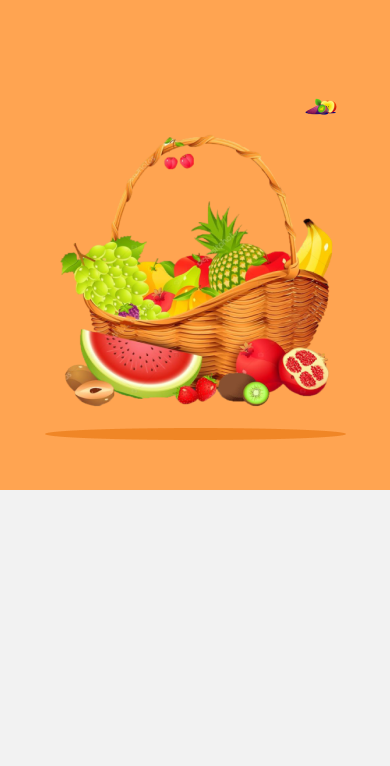
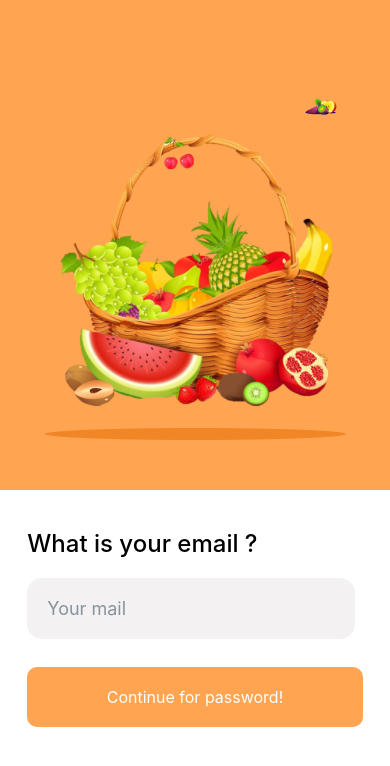
Before and after one commit to barisertakus/my-fresh-fruit, a React Native app: screen /Authentication in a window 390 px wide. Shown: the top 766 px of the page. Built offline with nearby package versions, Linux system fonts and the light colour scheme.

Commit message:
Register screen has been added.

```diff
--- /dev/null
+++ b/components/Authentication/RegisterForm.js
@@ -0,0 +1,53 @@
+import React from "react";
+import { StyleSheet, Text, TouchableOpacity, View } from "react-native";
+import CustomInput from "../../utils/CustomInput";
+
+const RegisterForm = ({navigation}) => {
+  return (
+    <View style={styles.container}>
+      <View style={styles.content}>
+        <View>
+          <Text style={styles.headerText}>What is your email ?</Text>
+          <CustomInput placheHolder="Your mail" />
+        </View>
+
+        <TouchableOpacity style={styles.button}>
+          <Text style={styles.buttonText}>Continue for password!</Text>
+        </TouchableOpacity>
+      </View>
+    </View>
+  );
+};
+
+export default RegisterForm;
+
+const styles = StyleSheet.create({
+  container: {
+    flex: 0.42,
+  },
+  content: {
+    paddingHorizontal: "7%",
+    paddingTop: "10%",
+    paddingBottom: "30%",
+    justifyContent: "space-between",
+    flex: 1,
+  },
+  headerText: {
+    fontSize: 24,
+    fontWeight: "500",
+    marginBottom: 20,
+  },
+  regularText: {
+    fontSize: 16,
+  },
+  button: {
+    backgroundColor: "#FFA451",
+    padding: 20,
+    borderRadius: 10,
+    alignItems: "center",
+  },
+  buttonText: {
+    color: "white",
+    fontSize: 16,
+  },
+});
--- a/components/Authentication/RegisterHeader.js
+++ b/components/Authentication/RegisterHeader.js
@@ -1,7 +1,7 @@
 import React from "react";
 import { Image, StyleSheet, Text, View } from "react-native";
 
-const AuthenticationHeader = () => {
+const RegisterHeader = () => {
   return (
     <View style={styles.fruit}>
       <View style={styles.images}>
@@ -15,7 +15,7 @@ const AuthenticationHeader = () => {
   );
 };
 
-export default AuthenticationHeader;
+export default RegisterHeader;
 
 const styles = StyleSheet.create({
   fruit: {
--- a/screens/Authentication.js
+++ b/screens/Authentication.js
@@ -1,23 +1,27 @@
-import React, { useLayoutEffect } from "react";
-import { StyleSheet, Text, View } from "react-native";
-import RegisterHeader from "../components/Authentication/RegisterHeader";
+import React, { useLayoutEffect } from 'react'
+import { StyleSheet, Text, View } from 'react-native'
+import RegisterHeader from '../components/Authentication/RegisterHeader'
+import RegisterForm from '../components/Authentication/RegisterForm'
 
-const Authentication = ({ navigation }) => {
-  useLayoutEffect(() => {
-    navigation.setOptions({ headerShown: false });
-  }, []);
+const Authentication = ({navigation}) => {
+
+  useLayoutEffect(()=>{
+    navigation.setOptions({headerShown:false})
+  },[])
 
   return (
     <View style={styles.container}>
       <RegisterHeader />
+      <RegisterForm navigation={navigation} />
     </View>
-  );
-};
+  )
+}
 
-export default Authentication;
+export default Authentication
 
 const styles = StyleSheet.create({
-  container: {
-    flex: 1,
-  },
-});
+  container:{
+    flex : 1,
+    backgroundColor: "#fff"
+  }
+})
```
